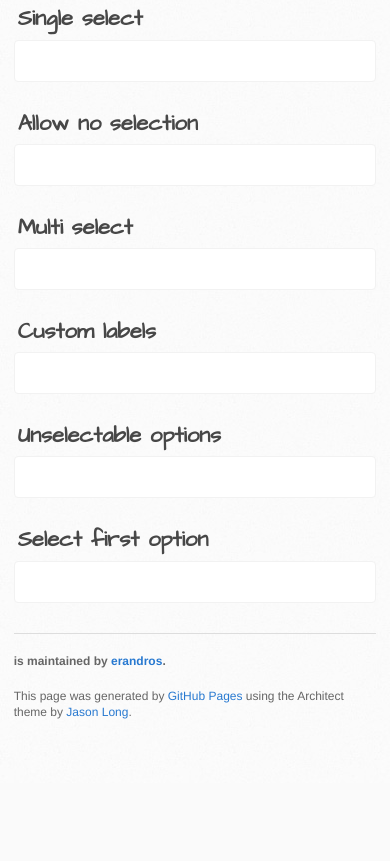
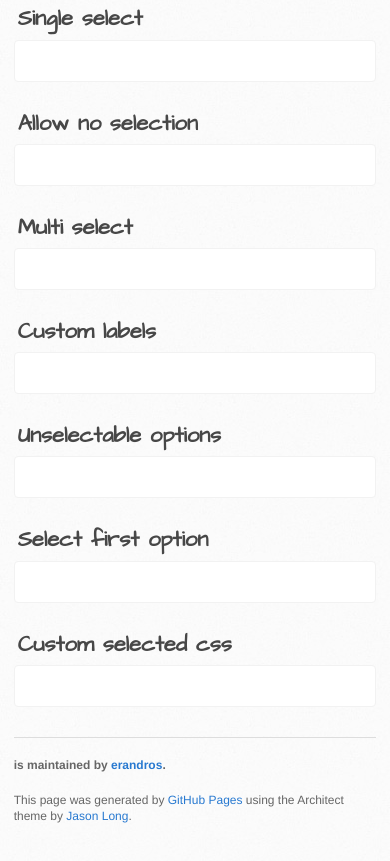
Before and after one commit to erandros/ng-bootstrap-select-alt, a website: page index.html in a window 390 px wide. Shown: the part 625-1486 px from the top of the page. Before the commit the page ends 1408 px from the top, so only its background shows below. Drawn offline with nearby package versions, Linux system fonts and the light colour scheme; some packages are replaced by stand-ins of ours.

Commit message:
Add custom css example

```diff
--- a/index.html
+++ b/index.html
@@ -178,6 +178,32 @@
   &lt;/bs-select>
 &lt;/div>
           </my-code>
+          <h2>
+            <a class="anchor"aria-hidden="true"><span aria-hidden="true" class="octicon octicon-link"></span></a>Custom selected css
+          </h2>
+          <my-code>
+&lt;style>
+    .custom-css .dropdown-menu.inner li a {
+      transition: background-color 0.5s ease;
+    }
+    .custom-css .dropdown-menu.inner li.selected a {
+      background-color: rgba(0, 128, 0, 0.18);
+    }
+&lt;/style>
+&lt;div ng-init="brands = ['McDonalds', 'Burger King', 'Wendys']">
+  &lt;p>
+    Selected brands: {{ customCssBrands }}
+  &lt;/p>
+  &lt;bs-select class='custom-css' bs-output="customCssBrands" bs-disable-checkmark="true">
+    &lt;ul>
+      &lt;li ng-repeat="brand in brands track by brand"
+      bs-option="brand">
+        {{ brand }}
+      &lt;/li>
+    &lt;/ul>
+  &lt;/bs-select>
+&lt;/div>
+          </my-code>
         </section>
         <aside id="sidebar">
           <a href="https://github.com/erandros/ng-bootstrap-select-alt/zipball/master" class="button">
```
